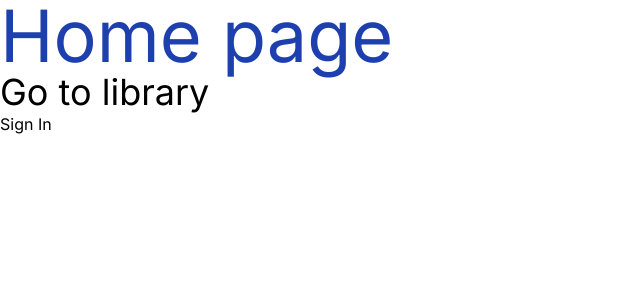
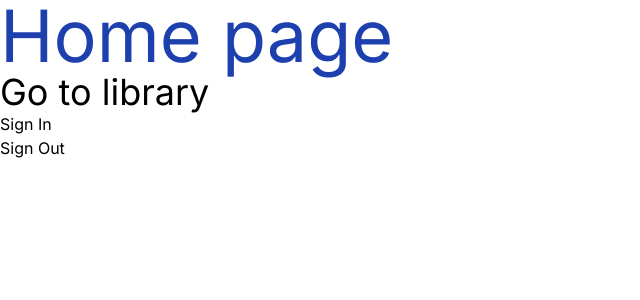
Before and after one commit to mh-late-brake/the-book-oasis, a Next.js app: page / in a window 1280 px wide. Shown: the top 300 px of the page, without its empty margins (0-640 px from the left). Built offline with nearby package versions, Linux system fonts and the light colour scheme.

Commit message:
commit before make inDev branch to continue work on project

```diff
--- a/src/app/(loggedIn)/layout.tsx
+++ b/src/app/(loggedIn)/layout.tsx
@@ -1,8 +1,11 @@
+import { SignOutButton } from "@/component/authComponent";
+
 export default function Layout({ children }: { children: React.ReactNode }) {
   return (
     <div>
       <div className="bg-blue-500">
         <p className="text-4xl">This is layout</p>
+        <SignOutButton />
       </div>
       {children}
     </div>
--- a/src/app/page.tsx
+++ b/src/app/page.tsx
@@ -1,14 +1,15 @@
 import Link from "next/link";
-import { SignIn } from "../component/authComponent";
+import { SignInButton, SignOutButton } from "../component/authComponent";
 
-export default function Home() {
+export default function Page() {
   return (
     <>
       <p className="text-7xl text-blue-800">Home page</p>
       <Link href="/library" className="text-4xl">
         Go to library
       </Link>
-      <SignIn />
+      <SignInButton />
+      <SignOutButton />
     </>
   );
 }
--- a/src/component/authComponent.tsx
+++ b/src/component/authComponent.tsx
@@ -1,7 +1,7 @@
 import { signIn, signOut } from "../auth"
 import { redirect } from "next/navigation"
 
-export function SignIn() {
+export function SignInButton() {
   return (
     <form
       action={async () => {
@@ -16,7 +16,7 @@ export function SignIn() {
   )
 }
 
-export function SignOut() {
+export function SignOutButton() {
   return (
     <form
       action={async () => {
--- a/src/middleware.ts
+++ b/src/middleware.ts
@@ -3,7 +3,7 @@ export { auth as middleware } from "./auth"
 
 export const config = {
   // Match everything except:
-  // - /      deleted
+  // - /
   // - /api
   // - /_next/static
   // - /_next/image
```
Also changed, not shown: src/app/(loggedIn)/home/page.tsx (added).
